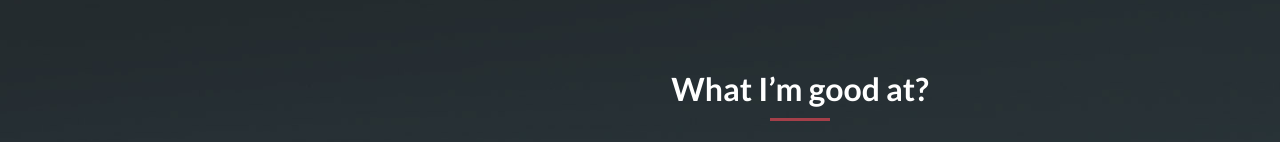
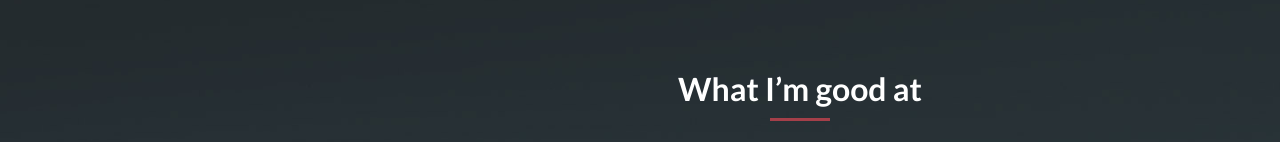
Before and after one commit to genobre/genobre.github.io, a plain HTML site: page index.html in a window 1280 px wide. Shown: the part 810-952 px from the top of the page. Drawn offline with Linux system fonts and the light colour scheme.

Commit message:
fixing writing error

```diff
--- a/index.html
+++ b/index.html
@@ -126,7 +126,7 @@ https://templatemo.com/tm-531-reflux
       <section class="section my-services" data-section="section2">
         <div class="container">
           <div class="section-heading">
-            <h2>What I’m good at?</h2>
+            <h2>What I’m good at</h2>
             <div class="line-dec"></div>
           </div>
           <div class="row">
```
